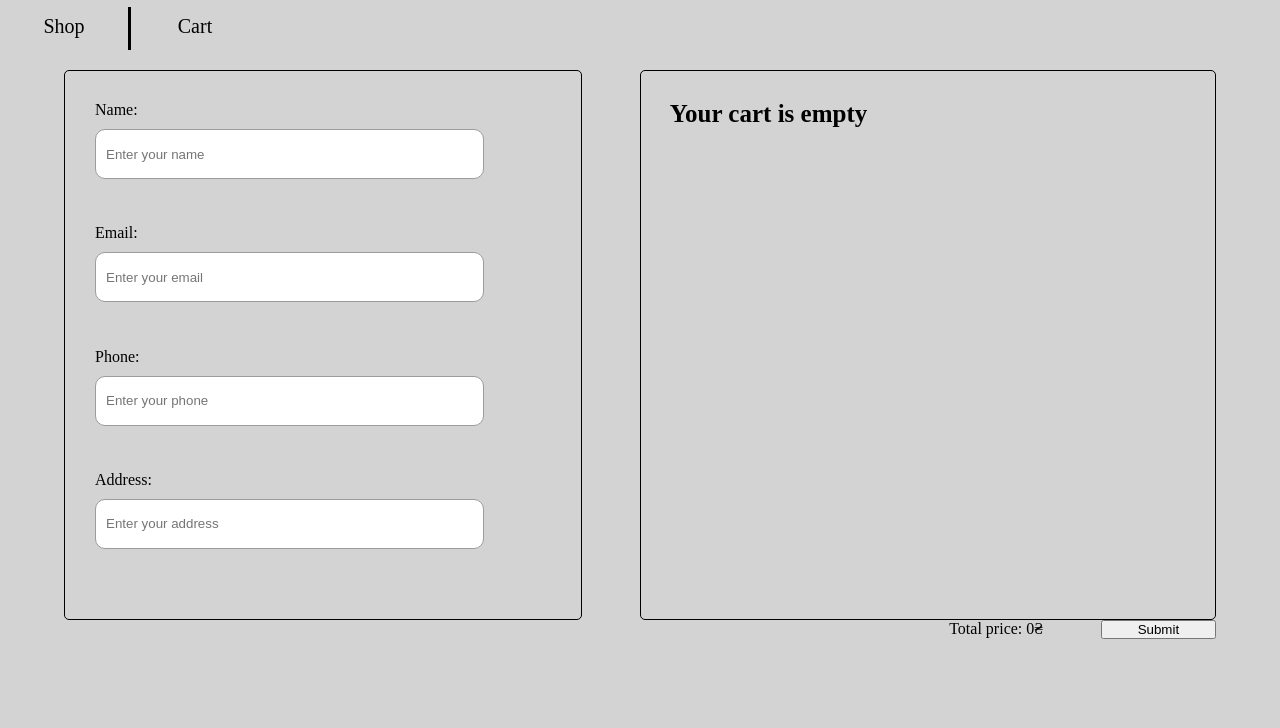
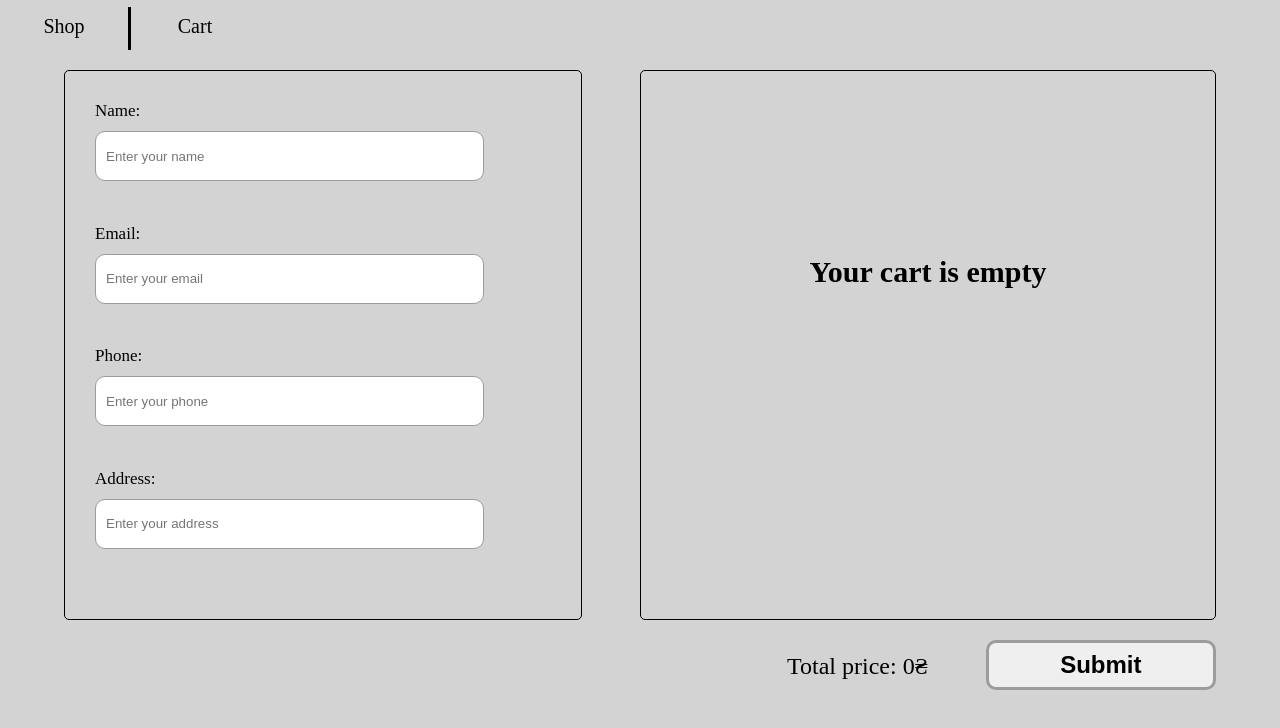
Before and after one commit to Denismyand/delivery, a React (Create React App) app in the folder delivery/: page /cart in a window 1280 px wide. Shown: the top 728 px of the page. Built offline with nearby package versions, Linux system fonts and the light colour scheme.

Commit message:
Added other shops' blocking, notifications for user and order creation

```diff
--- a/delivery/package.json
+++ b/delivery/package.json
@@ -8,6 +8,7 @@
     "@testing-library/user-event": "^13.5.0",
     "react": "^18.2.0",
     "react-dom": "^18.2.0",
+    "react-notifications": "^1.7.3",
     "react-router-dom": "^6.3.0",
     "react-scripts": "5.0.1",
     "web-vitals": "^2.1.4"
--- a/delivery/src/App.css
+++ b/delivery/src/App.css
@@ -24,6 +24,7 @@ button:active {
 input[type="number"]::-webkit-inner-spin-button {
   -webkit-appearance: none;
 }
+
 .Footer {
   width: 100%;
   display: flex;
@@ -125,6 +126,9 @@ input[type="number"]::-webkit-inner-spin-button {
   border: 1px solid black;
   border-radius: 5px;
 }
+.InfoFieldName {
+  font-size: 17px;
+}
 .InfoField {
   width: 80%;
   margin-top: 10px;
@@ -143,6 +147,11 @@ input[type="number"]::-webkit-inner-spin-button {
   border: 1px solid black;
   border-radius: 5px;
   overflow: auto;
+}
+.EmptyCart {
+  padding-top: 30%;
+  text-align: center;
+  font-size: 30px;
 }
 .CartItem {
   padding: 2.5%;
@@ -199,9 +208,18 @@ input[type="number"]::-webkit-inner-spin-button {
   border-bottom-right-radius: 10px;
 }
 .CartTotal {
-  width: 85%;
+  margin-top: 20px;
+  padding: 13px 0 13px 0;
+  width: 75%;
+  height: 50px;
   text-align: right;
+  font-size: 24px;
 }
 .CartSubmit {
-  width: 10%;
+  margin-top: 20px;
+  width: 20%;
+  font-size: 24px;
+  height: 50px;
+  border: 3px solid #9d9c9c;
+  border-radius: 10px;
 }
--- a/delivery/src/App.js
+++ b/delivery/src/App.js
@@ -1,17 +1,56 @@
 import "./App.css";
 import { dishes } from "./Menu.js";
+import "react-notifications/lib/notifications.css";
 
 import Shop from "./Shop.js";
 import Cart from "./Cart.js";
 import { useState, useEffect } from "react";
 import { Routes, Route, Link } from "react-router-dom";
+import {
+  NotificationContainer,
+  NotificationManager,
+} from "react-notifications";
+
+function createNotification(type, dish, cartItem) {
+  function ifInCart(cartItem) {
+    if (cartItem) {
+      return `Quantity in cart: ${cartItem.cartQuantity + 1}`;
+    } else return "Quantity in cart: 1";
+  }
+  switch (type) {
+    case "added":
+      NotificationManager.success(
+        `${ifInCart(cartItem)}`,
+        `Added ${dish.product} to cart`
+      );
+      break;
+
+    case "removed":
+      NotificationManager.error(
+        "",
+        `Removed ${dish.product} from cart`,
+        5000,
+        () => {
+          alert("callback");
+        }
+      );
+      break;
+
+    case "ordered":
+      NotificationManager.success(
+        `Our usual delivery time is up to 45 mins`,
+        `Order Placed!`
+      );
+      break;
+  }
+}
 
 export default function App() {
   const [cached, setCached] = useState(
     JSON.parse(localStorage.getItem("cart"))
   );
 
-  const [menu, setMenu] = useState(dishes);
+  let menu = dishes;
   const [cart, setCart] = useState(isCached());
 
   function isCached() {
@@ -35,6 +74,7 @@ export default function App() {
     } else {
       setCart([...cart, { ...dish, cartQuantity: 1 }]);
     }
+    createNotification("added", dish, foundInCart);
   }
 
   function handleDecreaseQuantity(dish) {
@@ -48,7 +88,10 @@ export default function App() {
         } else return cartItem;
       });
       setCart(decreased);
-    } else setCart(cart.filter((item) => item.id !== dish.id));
+    } else {
+      setCart(cart.filter((item) => item.id !== dish.id));
+      createNotification("removed", dish);
+    }
   }
 
   useEffect(() => {
@@ -62,7 +105,9 @@ export default function App() {
       <Routes>
         <Route
           path="/"
-          element={<Shop menu={menu} handleAddToCart={handleAddToCart} />}
+          element={
+            <Shop cart={cart} menu={menu} handleAddToCart={handleAddToCart} />
+          }
         />
         <Route
           path="cart"
@@ -72,10 +117,12 @@ export default function App() {
               setCart={setCart}
               handleAddToCart={handleAddToCart}
               handleDecreaseQuantity={handleDecreaseQuantity}
+              createNotification={createNotification}
             />
           }
         />
       </Routes>
+      <NotificationContainer />
     </div>
   );
 }
--- a/delivery/src/Cart.js
+++ b/delivery/src/Cart.js
@@ -1,12 +1,37 @@
 import { dishes } from "./Menu.js";
+import { useState } from "react";
+import { v4 as uuidv4 } from "uuid";
+
+const orders = [];
 
 export default function Cart({
   cart,
   setCart,
   handleAddToCart,
   handleDecreaseQuantity,
+  createNotification,
 }) {
+  const [custName, setCustName] = useState("");
+  const [custEmail, setCustEmail] = useState("");
+  const [custPhone, setCustPhone] = useState("");
+  const [custAddress, setCustAddress] = useState("");
+
   let total = 0;
+
+  function getOrder() {
+    orders.push({
+      id: uuidv4(),
+      customer_name: custName,
+      customer_email: custEmail,
+      customer_phone: custPhone,
+      customer_address: custAddress,
+      ordered_items: cart,
+    });
+    setCustName("");
+    setCustEmail("");
+    setCustPhone("");
+    setCustAddress("");
+  }
 
   function cartTotal() {
     if (cart) {
@@ -31,10 +56,26 @@ export default function Cart({
   return (
     <div className="CartContent">
       <div className="PersonalInfo">
-        <Input toinput="name" />
-        <Input toinput="email" />
-        <Input toinput="phone" />
-        <Input toinput="address" />
+        <Input
+          toinput="name"
+          value={custName}
+          onChange={(e) => setCustName(e.target.value)}
+        />
+        <Input
+          toinput="email"
+          value={custEmail}
+          onChange={(e) => setCustEmail(e.target.value)}
+        />
+        <Input
+          toinput="phone"
+          value={custPhone}
+          onChange={(e) => setCustPhone(e.target.value)}
+        />
+        <Input
+          toinput="address"
+          value={custAddress}
+          onChange={(e) => setCustAddress(e.target.value)}
+        />
       </div>
       <div className="Cart">
         <CartItems
@@ -50,24 +91,31 @@ export default function Cart({
       <button
         className="CartSubmit"
         onClick={() => {
+          getOrder();
           localStorage.clear();
           setCart(dishes.filter((item) => item.cartQuantity));
+          createNotification("ordered");
         }}
       >
-        Submit
+        <b>Submit</b>
       </button>
     </div>
   );
 }
 
-function Input({ toinput }) {
+function Input({ toinput, value, onChange }) {
   function Capitalize(str) {
     return str.charAt(0).toUpperCase() + str.slice(1);
   }
   return (
     <div>
-      <p>{Capitalize(toinput) + ":"}</p>
-      <input className="InfoField" placeholder={`Enter your ${toinput}`} />
+      <p className="InfoFieldName">{Capitalize(toinput) + ":"}</p>
+      <input
+        className="InfoField"
+        placeholder={`Enter your ${toinput}`}
+        value={value}
+        onChange={onChange}
+      />
     </div>
   );
 }
@@ -121,6 +169,6 @@ function CartItems({
       );
     })
   ) : (
-    <h1>Your cart is empty</h1>
+    <h1 className="EmptyCart">Your cart is empty</h1>
   );
 }
--- a/delivery/src/Shop.js
+++ b/delivery/src/Shop.js
@@ -1,6 +1,6 @@
 import { useState } from "react";
 
-export default function Shop({ menu, handleAddToCart }) {
+export default function Shop({ menu, cart, handleAddToCart }) {
   let mcMenu = menu.filter((dish) => dish.restaurant === "McDonny");
   let cfkMenu = menu.filter((dish) => dish.restaurant === "CFK");
   let johnsMenu = menu.filter((dish) => dish.restaurant === "Uncle John's");
@@ -12,8 +12,6 @@ export default function Shop({ menu, handleAddToCart }) {
     setRestaurant(brand);
   }
 
-
-
   return (
     <div className="ShopContent">
       <Restaurants
@@ -22,6 +20,7 @@ export default function Shop({ menu, handleAddToCart }) {
         cfkMenu={cfkMenu}
         johnsMenu={johnsMenu}
         sonimodMenu={sonimodMenu}
+        cart={cart}
       />
       <Menu restaurant={restaurant} handleAddToCart={handleAddToCart} />
     </div>
@@ -34,30 +33,35 @@ function Restaurants({
   cfkMenu,
   johnsMenu,
   sonimodMenu,
+  cart,
 }) {
   return (
     <div className="RestaurantList">
       <h1>Shops:</h1>
       <div className="RestaurantButtonBar">
         <button
+          disabled={cart.length > 0}
           className="RestaurantButton"
           onClick={() => chooseRestaurant(mcMenu)}
         >
           McDonny
         </button>
         <button
+          disabled={cart.length > 0}
           className="RestaurantButton"
           onClick={() => chooseRestaurant(cfkMenu)}
         >
           CFK
         </button>
         <button
+          disabled={cart.length > 0}
           className="RestaurantButton"
           onClick={() => chooseRestaurant(johnsMenu)}
         >
           Uncle John's
         </button>
         <button
+          disabled={cart.length > 0}
           className="RestaurantButton"
           onClick={() => chooseRestaurant(sonimodMenu)}
         >
```
Also changed, not shown: 1 other file (tests, documents, lock files or other folders).
